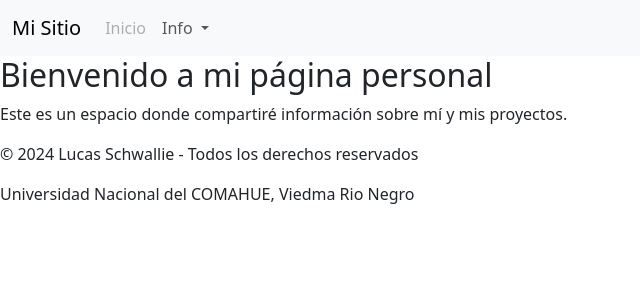
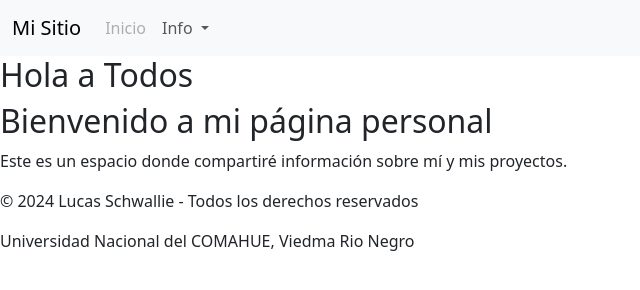
Before and after one commit to Lucaschw10/Lucaschw, a plain HTML site: page Lab_2/index.html in a window 1280 px wide. Shown: the whole page, without its empty margins (0-640 px from the left). Drawn offline with nearby package versions, Linux system fonts and the light colour scheme.

Commit message:
Lucas-lab2

```diff
--- a/Lab_2/index.html
+++ b/Lab_2/index.html
@@ -72,6 +72,7 @@
     </header>
 
     <main>
+      <h2>Hola a Todos</h2>
       <h2>Bienvenido a mi página personal</h2>
       <p>
         Este es un espacio donde compartiré información sobre mí y mis
```
